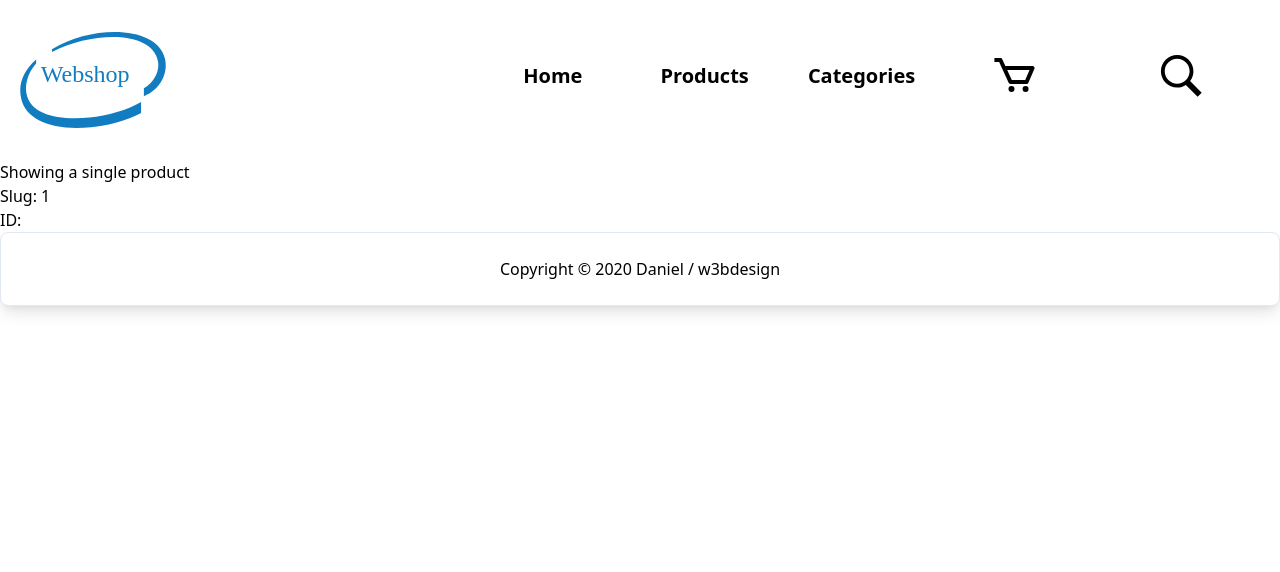
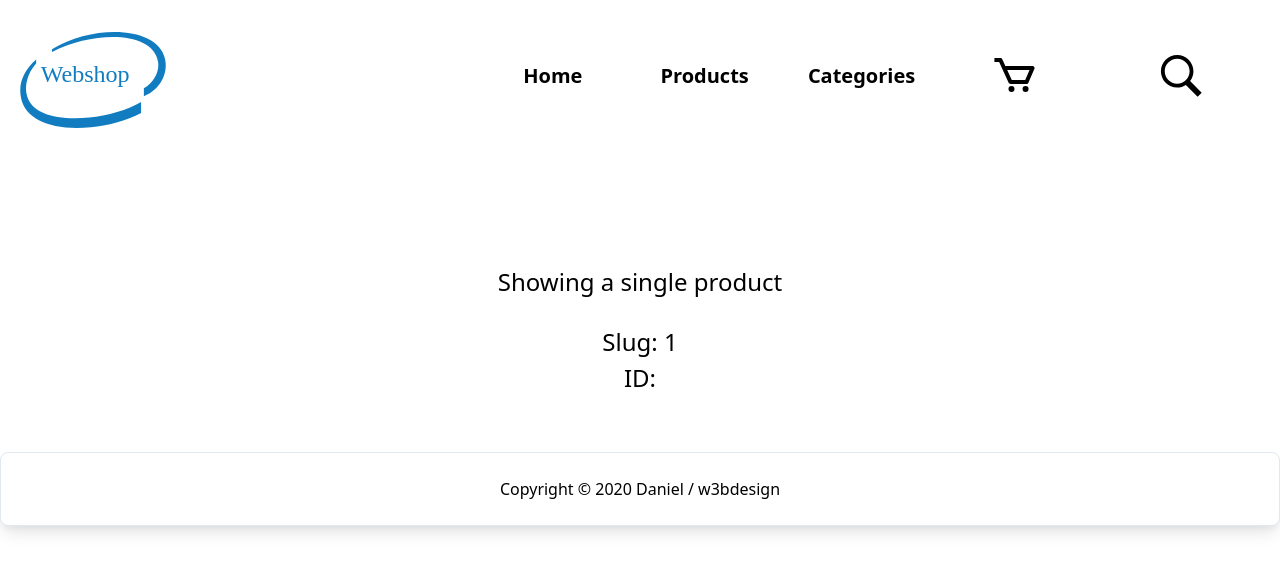
Before and after one commit to enthusiastdev121/woocommerce, a Nuxt app: page /product/1 in a window 1280 px wide. Shown: the top 572 px of the page. Built offline with nearby package versions, Linux system fonts and the light colour scheme.

Commit message:
Improve placeholder text for single product

```diff
--- a/components/Products/ShowSingleProduct.vue
+++ b/components/Products/ShowSingleProduct.vue
@@ -1,8 +1,9 @@
 <template>
-  <div>Showing a single product</div>
+  <div class="mt-32 text-2xl text-center">Showing a single product</div>
 </template>
 
 <script>
+// https://github.com/nuxt/nuxt.js/tree/dev/examples/vue-apollo
 export default {
   name: 'ShowSingleProduct',
 }
--- a/pages/index.vue
+++ b/pages/index.vue
@@ -6,8 +6,6 @@
 </template>
 
 <script>
-// https://github.com/nuxt/nuxt.js/tree/dev/examples/vue-apollo
-
 /*
 {
     "id": "cHJvZHVjdDozMg==",
--- a/pages/product/_product.vue
+++ b/pages/product/_product.vue
@@ -1,7 +1,11 @@
 <template>
   <div>
     <ShowSingleProduct />
-    Slug: {{ this.$route.params.product }} <br />ID: {{ this.$route.query.id }}
+    <br />
+    <div class="h-32 text-2xl text-center">
+      Slug: {{ this.$route.params.product }} <br />ID:
+      {{ this.$route.query.id }}
+    </div>
   </div>
 </template>
 
```
